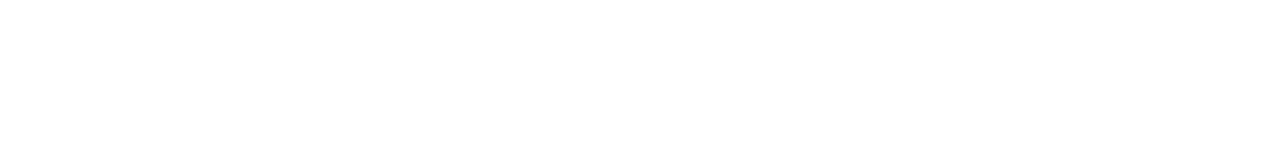
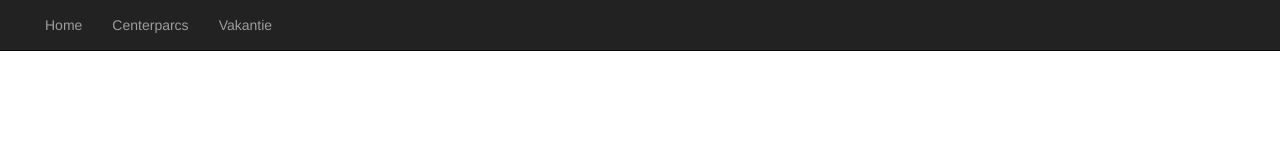
Before and after one commit to MathieuTheys/New-project, a plain HTML site: page oefening_1/WebContent/index.html in a window 1280 px wide. Drawn offline with nearby package versions, Linux system fonts and the light colour scheme.

Commit message:
Navbar + details

```diff
--- a/oefening_1/WebContent/index.html
+++ b/oefening_1/WebContent/index.html
@@ -2,6 +2,8 @@
 <html>
 <head>
 <meta charset="UTF-8">
+<meta http-equiv="X-UA-Compatible" content="IE=Edge">
+<meta name="viewport" content="width=device-width, initial-scale=1.0">
 <link rel="stylesheet" href="css/bootstrap.css">
 <link rel="stylesheet" href="css/styles.css">
 <title>Oefening 1</title>
@@ -15,10 +17,31 @@
 <body>
 
 	<div class="container">
-
+		<div class="navbar navbar-fixed-top navbar-inverse">
+			<div class="container-fluid">
+				<div class="navbar-header">
+					<button type="button" class="navbar-toggle" data-toggle="collapse"
+						data-target="#mynavbar-content">
+						<span class="icon-bar"></span> <span class="icon-bar"></span> <span
+							class="icon-bar"></span>
+					</button>
+					<a class="navbar-brand" href="index.html"></a>
+				</div>
+				<div class="collapse navbar-collapse" id="mynavbar-content">
+					<ul class="nav navbar-nav">
+						<li><a href="#" class="active">Home</a></li>
+						<li><a href="#">Centerparcs</a></li>
+						<li><a href="#">Vakantie</a></li>
+					</ul>
+				</div>
+			</div>
+		</div>
 	</div>
 
-<script src="https://code.jquery.com/jquery-1.11.0.js" integrity="sha256-zgND4db0iXaO7v4CLBIYHGoIIudWI5hRMQrPB20j0Qw=" crossorigin="anonymous">
+	<script src="https://code.jquery.com/jquery-1.11.0.js"
+		integrity="sha256-zgND4db0iXaO7v4CLBIYHGoIIudWI5hRMQrPB20j0Qw="
+		crossorigin="anonymous">
+
 	</script>
 	<script src="js/bootstrap.js"></script>
 
```
Lines whose indentation alone changed are shown as unchanged.
